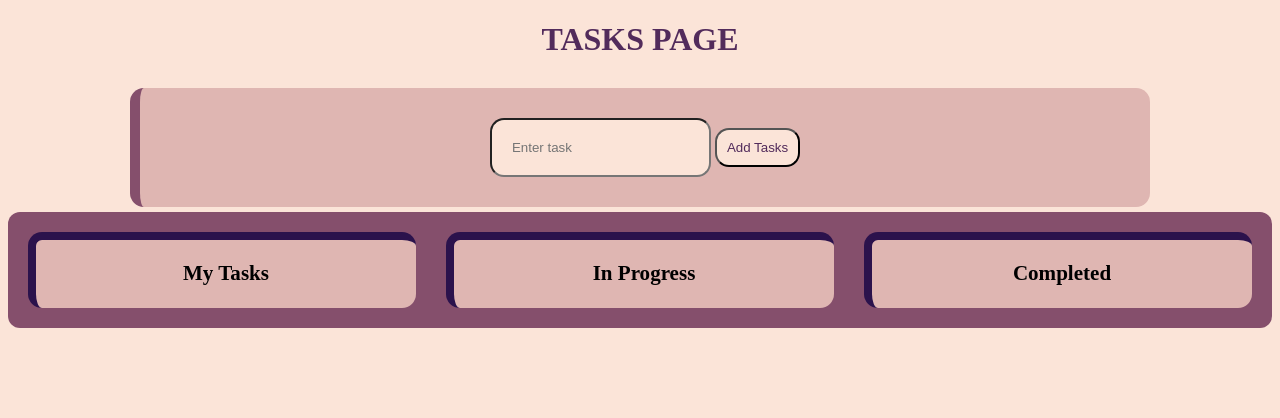
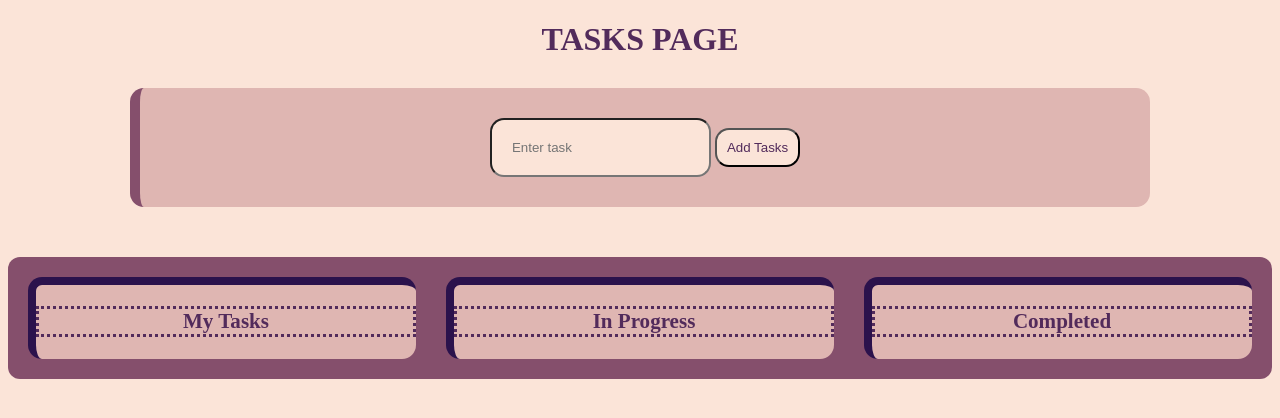
Before and after one commit to jingyi8282/Mini-IT-Project, a Flask app: page /tasks in a window 1280 px wide. Shown: the top 418 px of the page. Run offline with Flask 3, Linux system fonts and the light colour scheme.

Commit message:
edit css task file

```diff
--- a/static/taskstyle.css
+++ b/static/taskstyle.css
@@ -11,15 +11,19 @@ h1{
     text-align: center;
     background: #dfb6b2;
     margin: 30px auto;
-    margin-bottom: 5px;
+    margin-bottom: 50px;
     max-width: 950px;
     border-radius: 14px;
     padding: 30px;
     border-left: 10px solid #854f6c;
+
 }
 
-h3{
+.h2_column{
     text-align: center;
+    color: #522b5b;
+    border-style: dotted;
+    border-width: 3px;
 }
 
 .tasks_list{
@@ -61,6 +65,7 @@ input{
     border-radius: 14px;
     background-color: #fbe4d8;
     color: #522b5b;
+    font-size: 10px;
     padding: 3px;
     margin-left: 5px;
     margin-bottom: 5px;
```
